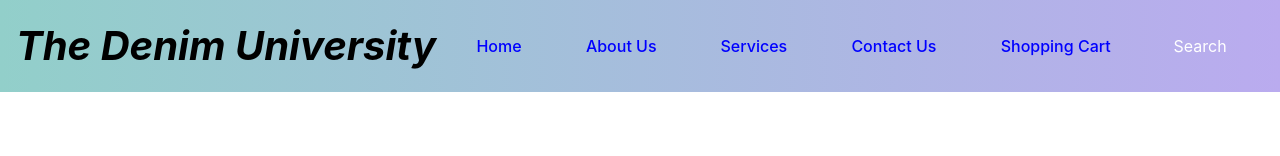
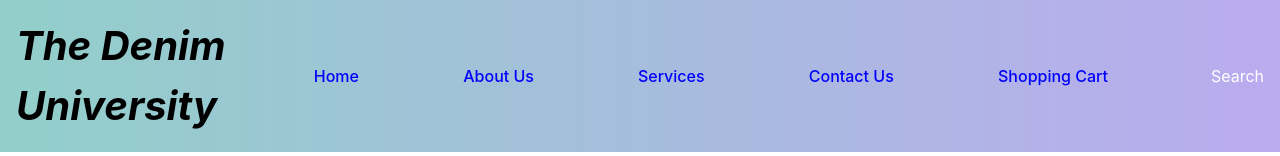
Before and after one commit to sgopalani12/TDU-first-project, a React (Vite) app: page / in a window 1280 px wide. Shown: the top 156 px of the page. Built offline with nearby package versions, Linux system fonts and the light colour scheme.

Commit message:
changes made yesterday

```diff
--- a/src/styles/Navbar.css
+++ b/src/styles/Navbar.css
@@ -16,7 +16,7 @@
 .nav-links {
     list-style: none;
     display: flex;
-    gap: 4rem;
+    gap: 6.5rem;
     position: center;
 }
 
```
